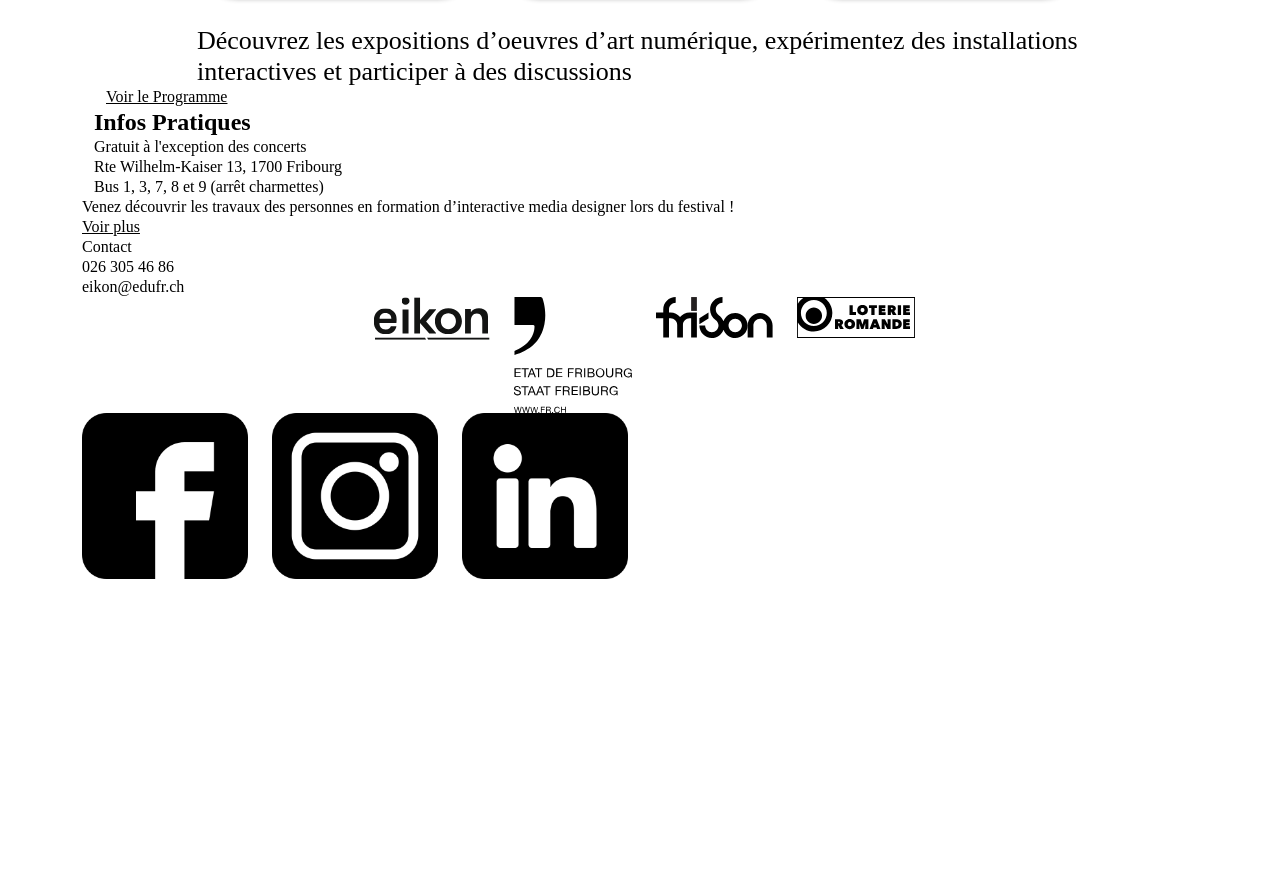
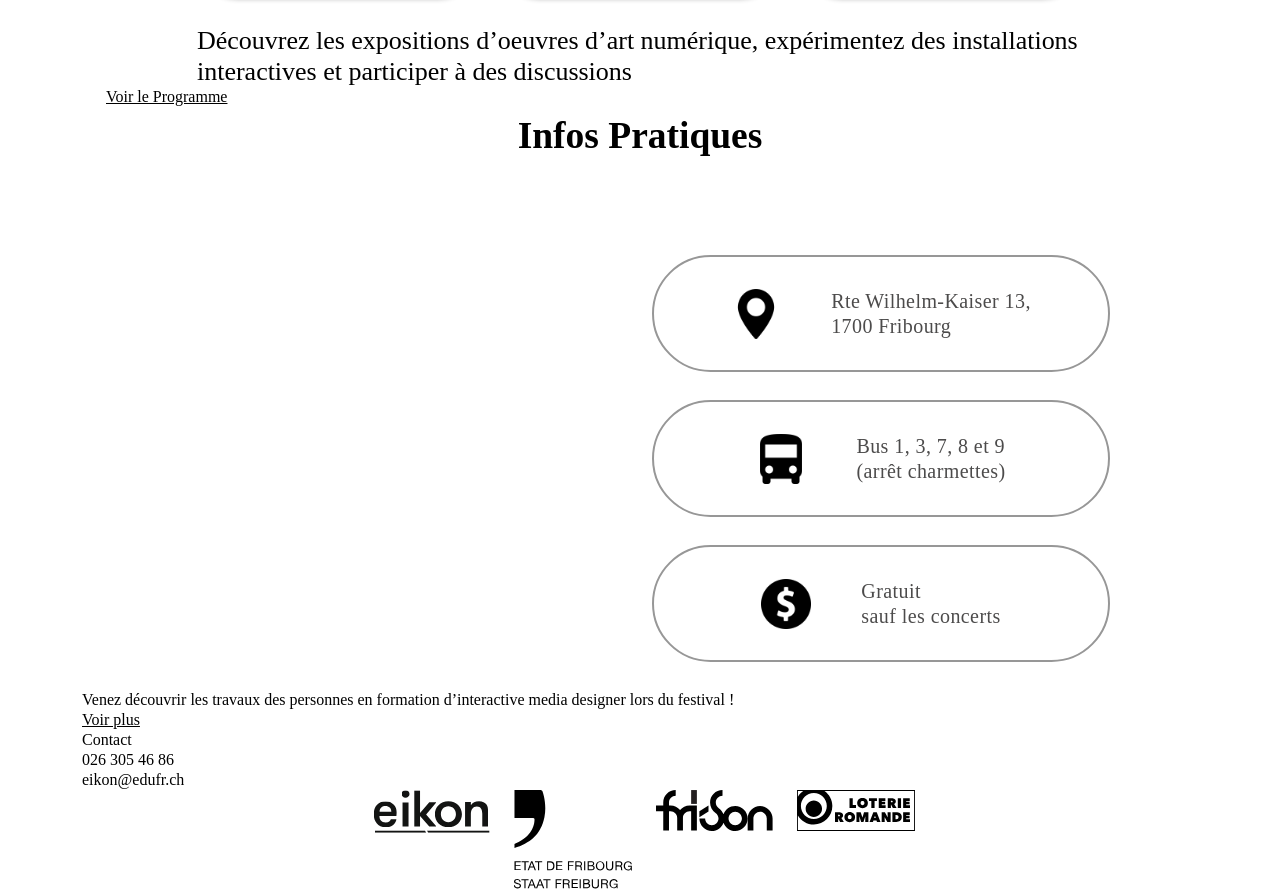
Before and after one commit to anissahquraishi/eikonika, a website built with Parcel: page src/index.html in a window 1280 px wide. Shown: the part 1550-2440 px from the top of the page. Before the commit the page ends 2129 px from the top, so only its background shows below. Built offline with nearby package versions, Linux system fonts and the light colour scheme.

Commit message:
add info section

```diff
--- a/src/index.html
+++ b/src/index.html
@@ -105,7 +105,7 @@
       <div class="container">
         <div class="row">
           <div class="col-10 offset-md-1 text-event">
-            <p>Découvrez une variété d'œuvres numériques, rencontrez des artistes, assistez à des conférences captivantes Entrez
+            <p>Découvrez une variété d'œuvres numériques, rencontrez des artistes, assistez à des conférences captivantes,
                participez à des ateliers créatifs. Deux concerts à Fri-Son viendront prolonger les festivités.</p>
           </div>
         </div>
@@ -271,7 +271,39 @@
           <p>Découvrez les expositions d’oeuvres d’art numérique, expérimentez des installations interactives et participer à des discussions.</p>
         </div> -->
       </div>
-      <div class="container">
+      <div class="container l-infos">
+        <div class="row">
+          <div class="col col-12">
+              <div class="info-title">
+                <h2>Infos Pratiques</h2>
+              </div>
+            </div>
+          <div class="col col-md-4 offset-md-6">
+            <div class="info-box">
+              <img src="img/maps.png" alt="" />
+              <p>
+                Rte Wilhelm-Kaiser 13, <br />
+                1700 Fribourg
+              </p>
+            </div>
+            <div class="info-box">
+              <img src="img/bus.png" alt="" />
+              <p>
+                Bus 1, 3, 7, 8 et 9 <br />
+                (arrêt charmettes)
+              </p>
+            </div>
+            <div class="info-box">
+              <img src="img/coin.png" alt="" />
+              <p>
+                Gratuit <br />
+                sauf les concerts
+              </p>
+            </div>
+          </div>
+        </div>
+      </div>
+      <!-- <div class="container">
         <div class="row">
           <div class="col">
             <h2>Infos Pratiques</h2>
@@ -280,7 +312,7 @@
             <p>Bus 1, 3, 7, 8 et 9 (arrêt charmettes)</p>
           </div>
         </div>
-      </div>
+      </div> -->
     </main>
 
     <footer>
--- a/src/scss/_layout.scss
+++ b/src/scss/_layout.scss
@@ -12,3 +12,9 @@
   background-repeat: no-repeat;
   background-size: 100%;
 }
+
+.l-info {
+  height: 731px;
+  padding: 90px 0;
+  background-color: #f4f3f3;
+}
--- a/src/scss/main.scss
+++ b/src/scss/main.scss
@@ -7,4 +7,5 @@
 @import "modules/text";
 @import "modules/nav";
 @import "modules/button";
+@import "modules/info";
 @import "bootstrap/scss/bootstrap-grid";
--- /dev/null
+++ b/src/scss/modules/_info.scss
@@ -0,0 +1,36 @@
+.info-box p {
+  font-family: Sora-Regular;
+  font-size: 20px;
+  color: #4c4b4b;
+  letter-spacing: 0.42px;
+}
+
+.info-box img {
+  max-width: 50px;
+  max-height: 50px;
+  margin-right: 50px;
+}
+
+.info-box {
+  border: 2px solid #979797;
+  border-radius: 80.98px;
+  width: 458px;
+  height: 117px;
+  display: flex;
+  margin-bottom: 28px;
+  display: flex;
+  flex-direction: row;
+  align-items: center;
+  justify-content: center;
+}
+
+.info-title {
+  font-family: StingerVariable-Bold;
+  font-size: 25px;
+  color: #000000;
+  letter-spacing: -0.01px;
+  line-height: 58px;
+  display: flex;
+  justify-content: center;
+  padding-bottom: 90px;
+}
```
Also changed, not shown: src/img/bus.png (added), src/img/coin.png (added), src/img/maps.png (added).
